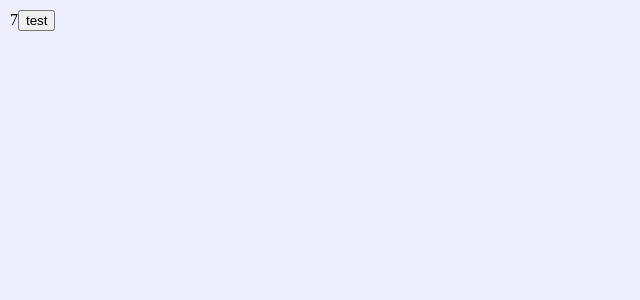
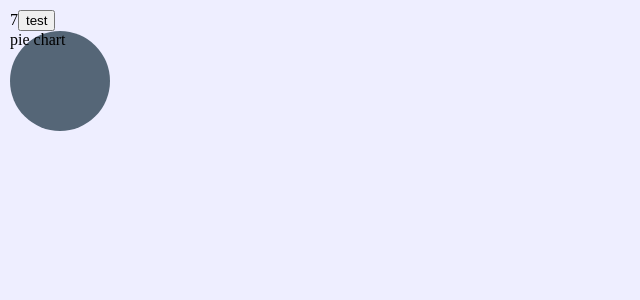
Before and after one commit to rpivo/timeward-react, a React app: page / in a window 1280 px wide. Shown: the top 300 px of the page, without its empty margins (0-640 px from the left). Built offline with nearby package versions, Linux system fonts and the light colour scheme; the HTML template or start-up script is replaced by a standard one.

Commit message:
route up PieChart to Dashboard

```diff
--- a/src/pages/Dashboard.tsx
+++ b/src/pages/Dashboard.tsx
@@ -1,5 +1,6 @@
 import React from 'react';
 import { Timer } from '@components/Timer';
+import { PieChart } from '@components/PieChart';
 import StyledDashboard from '@pages/styles/Dashboard.styled';
 
 export class Dashboard extends React.Component {
@@ -7,6 +8,7 @@ export class Dashboard extends React.Component {
     return (
       <StyledDashboard>
         <Timer />
+        <PieChart />
       </StyledDashboard>
     );
   }
```
Also changed, not shown: 1 other file (tests, documents, lock files or other folders).
